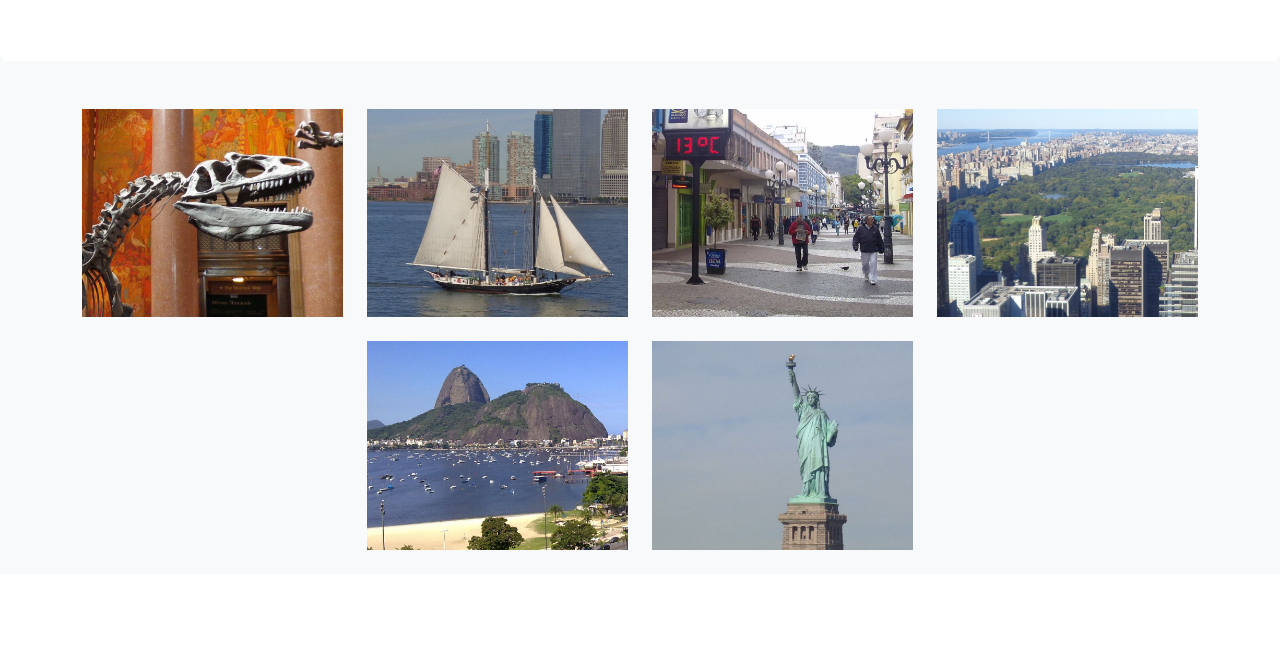
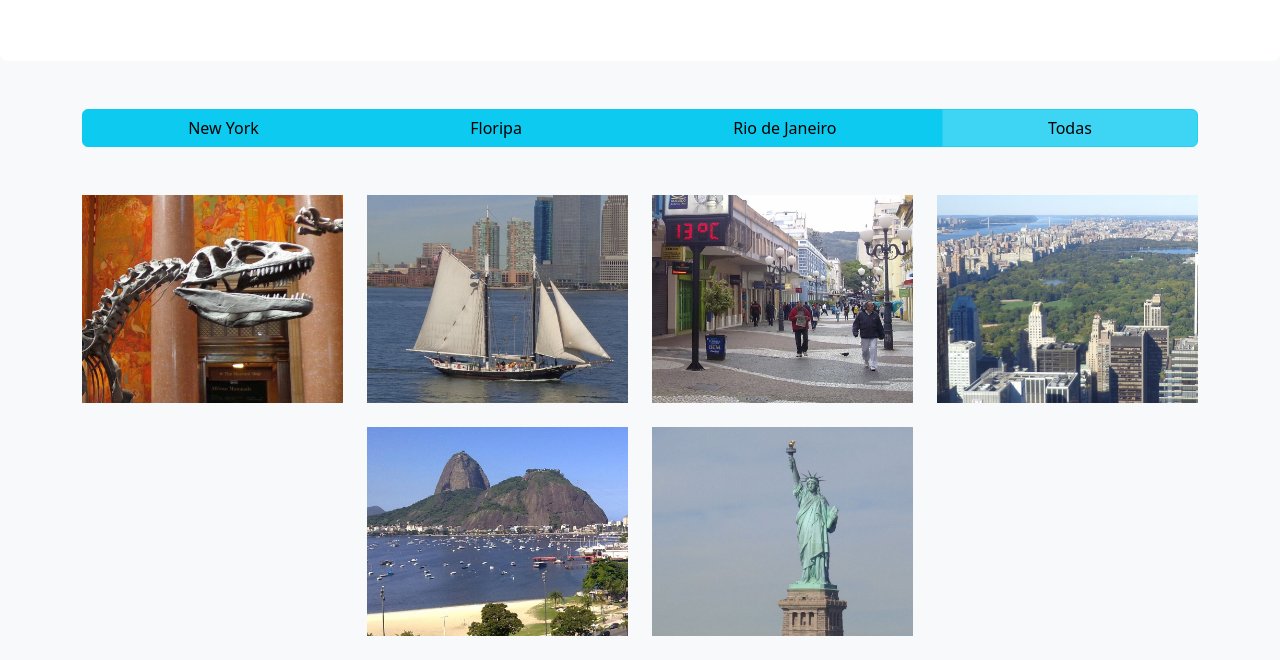
Before and after one commit to GuilhermeDGDEV/galeria-webpack, a website built with webpack: page src/index.html in a window 1280 px wide. Shown: the part 203-863 px from the top of the page. Before the commit the page ends 800 px from the top, so only its background shows below. Built offline with nearby package versions, Linux system fonts and the light colour scheme; files whose address does not match are found by name.

Commit message:
Criando o filtro pela cidade

```diff
--- a/src/index.js
+++ b/src/index.js
@@ -7,3 +7,4 @@
 
 // Meus arquivos JS
 import './js/core/includes';
+import './js/plugins/cityButtons';
--- a/src/js/core/includes.js
+++ b/src/js/core/includes.js
@@ -1,4 +1,12 @@
 import $ from 'jquery';
+
+const loadHtmlSuccessCallbacks = [];
+
+export function onLoadHtmlSuccess(callback) {
+    if (!loadHtmlSuccessCallbacks.includes(callback)) {
+        loadHtmlSuccessCallbacks.push(callback);
+    }
+}
 
 function loadIncludes(parent) {
     if (!parent) parent = 'body';
@@ -10,6 +18,8 @@
             success(data) {
                 $(e).html(data);
                 $(e).removeAttr('include');
+
+                loadHtmlSuccessCallbacks.forEach(callback => callback(data));
                 loadIncludes(e);
             }
         });
--- /dev/null
+++ b/src/js/plugins/cityButtons.js
@@ -0,0 +1,46 @@
+import $ from 'jquery';
+
+import { onLoadHtmlSuccess } from '../core/includes';
+
+const duration = 600;
+
+function filterByCity(city) {
+    $('[city]').each(function(i, e) {
+        const isTarget = $(this).attr('city') === city || city === null;
+        if (isTarget) {
+            $(this).parent().removeClass('d-none');
+            $(this).fadeIn(duration);
+        } else {
+            $(this).fadeOut(duration, () => {
+                $(this).parent().addClass('d-none');
+            });
+        }
+    });
+}
+
+$.fn.cityButtons = function() {
+    const cities = new Set;
+    $('[city]').each(function(i, e) {
+        cities.add($(e).attr('city'));
+    });
+
+    const btns = Array.from(cities).map(city => {
+        const btn = $('<button>').addClass(['btn', 'btn-info']).html(city);
+        btn.on('click', () => filterByCity(city));
+        return btn;
+    });
+
+    const btnAll = $('<button>').addClass(['btn', 'btn-info', 'active']).html('Todas');
+    btnAll.on('click', () => filterByCity(null));
+    btns.push(btnAll);
+
+    const btnGroup = $('<div>').addClass('btn-group');
+    btnGroup.append(btns);
+
+    $(this).html(btnGroup);
+    return this;
+}
+
+onLoadHtmlSuccess(function() {
+    $('[city-buttons]').cityButtons();
+});
--- a/src/pages/gallery/gallery.html
+++ b/src/pages/gallery/gallery.html
@@ -1,6 +1,8 @@
 <div include="pages/gallery/galleryHeader.html"></div>
 
 <div class="container mt-5">
+    <div class="row d-flex justify-content-center pb-5" city-buttons>
+    </div>
     <div class="row d-flex justify-content-center">
         <div class="col-12 col-md-6 col-lg-3">
             <img src="/imgs/ny1.png" class="img-fluid mb-4" city="New York">
--- a/webpack.config.js
+++ b/webpack.config.js
@@ -44,5 +44,6 @@
             test: /.(ttf|otf|eot|svg|woff(2)?)$/,
             use: ['file-loader']
         }]
-    }
+    },
+    ignoreWarnings: [/./]
 };
```
